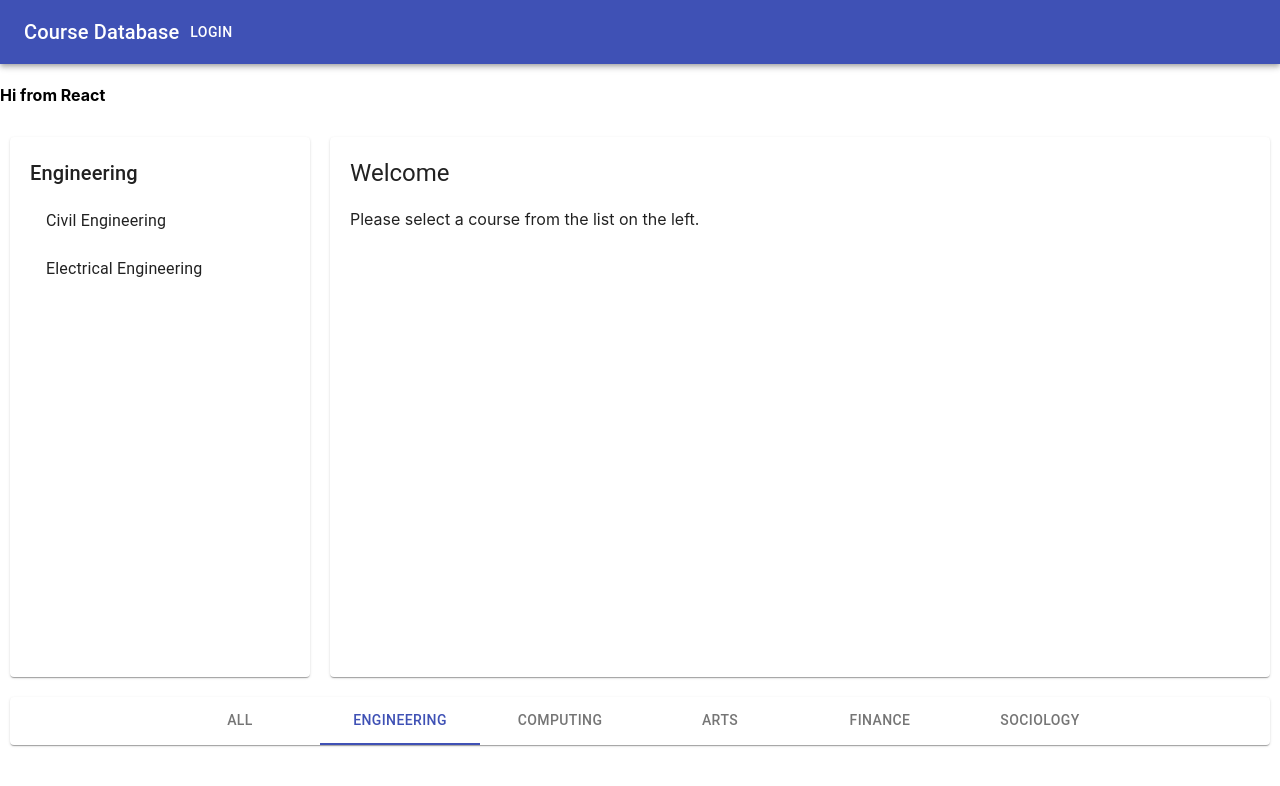
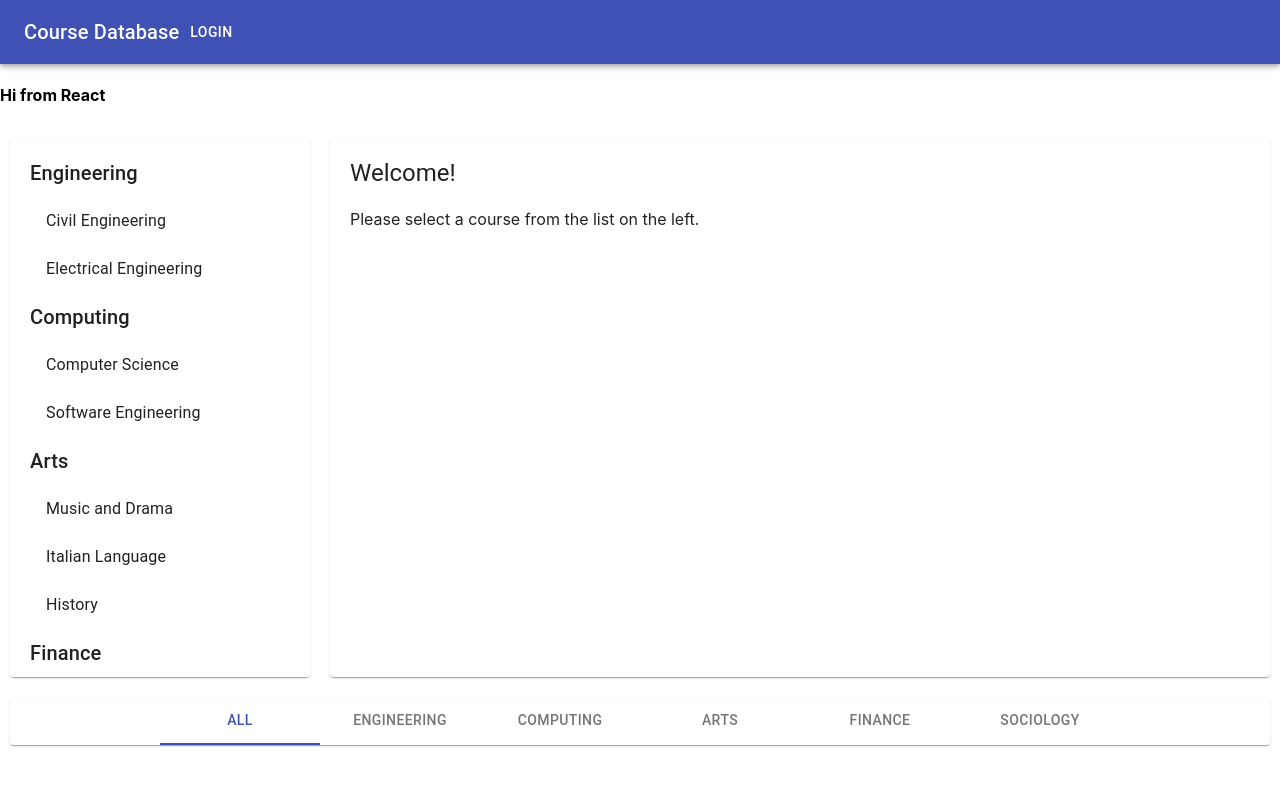
Before and after one commit to samuelbwambale/courses-APP, a React (Create React App) app: page / in a window 1280 px wide. Shown: the top 786 px of the page. Built offline with nearby package versions, Linux system fonts and the light colour scheme.

Commit message:
add feature to view course details on click

```diff
--- a/src/App.js
+++ b/src/App.js
@@ -1,43 +1,59 @@
 import React, { Component, Fragment } from "react";
 import { Header, Footer } from "./Components/Layouts";
 import Courses from "./Components/Courses";
-import { categories, courses } from "./store"
+import { categories, courses } from "./store";
 
 class App extends Component {
   state = {
     courses,
-    category: 'engineering'
+    course: {},
+    category: ""
   };
 
   getCoursesByCategory = () => {
-    return Object.entries(this.state.courses.reduce((courses, course) => {
-      const { categories } = course;
+    return Object.entries(
+      this.state.courses.reduce((courses, course) => {
+        const { categories } = course;
 
-      courses[categories] = courses[categories]
-        ? [...courses[categories], course]
-        : [course]
+        courses[categories] = courses[categories]
+          ? [...courses[categories], course]
+          : [course];
 
         return courses;
-    }, {}));
-  }
+      }, {})
+    );
+  };
 
-  handleCategorySelected = (category) => {
+  handleCategorySelected = category => {
     this.setState({
       category
-    })
+    });
+  };
 
-  }
+  handleCourseCourseSelected = id => {
+    this.setState(({ courses }) => ({
+      course: courses.find(ex => ex.id === id)
+    }));
+  };
 
   render() {
-    console.log(this.getCoursesByCategory());
     const courses = this.getCoursesByCategory();
-    const { category } = this.state;
+    const { category, course } = this.state;
     return (
       <Fragment>
         <Header />
         <h4>Hi from React</h4>
-        <Courses courses={courses} category={category}/>
-        <Footer category={category} categories={categories} onSelect={this.handleCategorySelected}/>
+        <Courses
+          courses={courses}
+          category={category}
+          onSelect={this.handleCourseCourseSelected}
+          course={course}
+        />
+        <Footer
+          category={category}
+          categories={categories}
+          onSelect={this.handleCategorySelected}
+        />
       </Fragment>
     );
   }
--- a/src/Components/Courses/index.js
+++ b/src/Components/Courses/index.js
@@ -20,36 +20,45 @@ const styles = {
 };
 
 // export default a function that is going to recieve props
-export default ({ courses, category }) => (
+export default ({
+  courses,
+  category,
+  onSelect,
+  course: { id, title = 'Welcome!', description= 'Please select a course from the list on the left.' }
+}) => (
   <Grid container>
     <Grid item sm={3}>
       <Paper style={styles.Paper}>
-        {courses.map(([group, courses]) => (
-          !category || category === group
-          ? <Fragment>
+        {courses.map(([group, courses]) =>
+          !category || category === group ? (
+            <Fragment key={group}>
               <Typography variant="h6" style={{ textTransform: "capitalize" }}>
                 {group}
               </Typography>
               <List component="ul">
-            {courses.map(({ title }) => (
-              <ListItem button>
-                <ListItemText primary={title} />
+                {courses.map(({ id, title }) => (
+                  <ListItem
+                    button
+                    key={id}
+                    onClick={() => onSelect(id)}>
+                    <ListItemText
+                      primary={title}
+                    />
                   </ListItem>
                 ))}
               </List>
             </Fragment>
-          : null
-
-        ))}
+          ) : null
+        )}
       </Paper>
     </Grid>
     <Grid item sm={9}>
       <Paper style={styles.Paper}>
         <Typography variant="h5" style={{ marginBottom: 20 }}>
-          Welcome
+          {title}
         </Typography>
         <Typography variant="subheading">
-          Please select a course from the list on the left.
+          {description}
         </Typography>
       </Paper>
     </Grid>
--- a/src/Components/Layouts/Footer.js
+++ b/src/Components/Layouts/Footer.js
@@ -21,7 +21,7 @@ export default ({ categories, category, onSelect }) => {
     >
     <Tab label="All"/>
       {categories.map(category => (
-        <Tab label={category} />
+        <Tab key={category} label={category} />
       ))}
     </Tabs>
   </Paper>
--- a/src/store.js
+++ b/src/store.js
@@ -1,64 +1,71 @@
-export const categories = ["engineering", "computing", "arts", "finance", "sociology"];
+export const categories = [
+  "engineering",
+  "computing",
+  "arts",
+  "finance",
+  "sociology"
+];
 
 export const courses = [
   {
     id: "civil-engineering",
     title: "Civil Engineering",
-    description: "All about civil engineering ...",
+    description:
+      "Civil engineering is a professional engineering discipline that deals with the design, construction, and maintenance of the physical and naturally built environment, including public works such as roads, bridges, canals, dams, airports, sewerage systems, pipelines, structural components of buildings, and railways",
     categories: "engineering"
   },
   {
     id: "electrical-engineering",
     title: "Electrical Engineering",
-    description: "All about electrical engineering ...",
+    description: "Electrical engineering is a technical discipline concerned with the study, design and application of equipment, devices and systems which use electricity, electronics, and electromagnetism.",
     categories: "engineering"
   },
   {
     id: "computer-science",
     title: "Computer Science",
-    description: "All about CS ...",
+    description: "Computer science is the study of processes that interact with data and that can be represented as data in the form of programs. It enables the use of algorithms to manipulate, store, and communicate digital information",
     categories: "computing"
   },
   {
     id: "software-engineering",
     title: "Software Engineering",
-    description: "All about Software Engineering ...",
+    description: "Software engineering is the application of engineering to the development of software in a systematic method.",
     categories: "computing"
   },
   {
     id: "music-and-drama",
     title: "Music and Drama",
-    description: "All about Music and Drama ...",
+    description: "Music is an art form and cultural activity whose medium is sound organized in time. General definitions of music include common elements such as pitch, rhythm, dynamics, and the sonic qualities of timbre and texture. Different styles or types of music may emphasize, de-emphasize or omit some of these elements.",
     categories: "arts"
   },
   {
     id: "business-administration",
     title: "Business Administration",
-    description: "All about Business Administration ...",
+    description: "Business administration is administration of a business. It includes all aspects of overseeing and supervising business operations, as well as related fields which include accounting, finance, project management and marketing",
     categories: "finance"
   },
   {
     id: "management-science",
     title: "Management Science",
-    description: "All about Management Science ...",
+    description: "Management science is the broad interdisciplinary study of problem solving and decision making in human organizations, with strong links to management, economics, business, engineering, management consulting, and other fields.",
     categories: "finance"
   },
   {
     id: "social-work",
     title: "Social Work",
-    description: "All about Social Work ...",
+    description: "Social work is an academic discipline and profession that concerns itself with individuals, families, groups and communities in an effort to enhance social functioning and overall well-being.",
     categories: "sociology"
   },
   {
     id: "italian",
     title: "Italian Language",
-    description: "All Italian ...",
+    description: "Italian is a Romance language of the Indo-European language family. Italian descended from the Vulgar Latin of the Roman Empire, and together with Sardinian, is by most measures the closest language to it of the Romance languages. Italian is an official language in Italy, Switzerland, San Marino and Vatican City",
     categories: "arts"
   },
   {
     id: "history",
     title: "History",
-    description: "All about African History ...",
+    description: "History is the past as it is described in written documents, and the study thereof. Events occurring before written records are considered prehistory",
     categories: "arts"
   }
 ];
```
Lines whose indentation alone changed are shown as unchanged.
